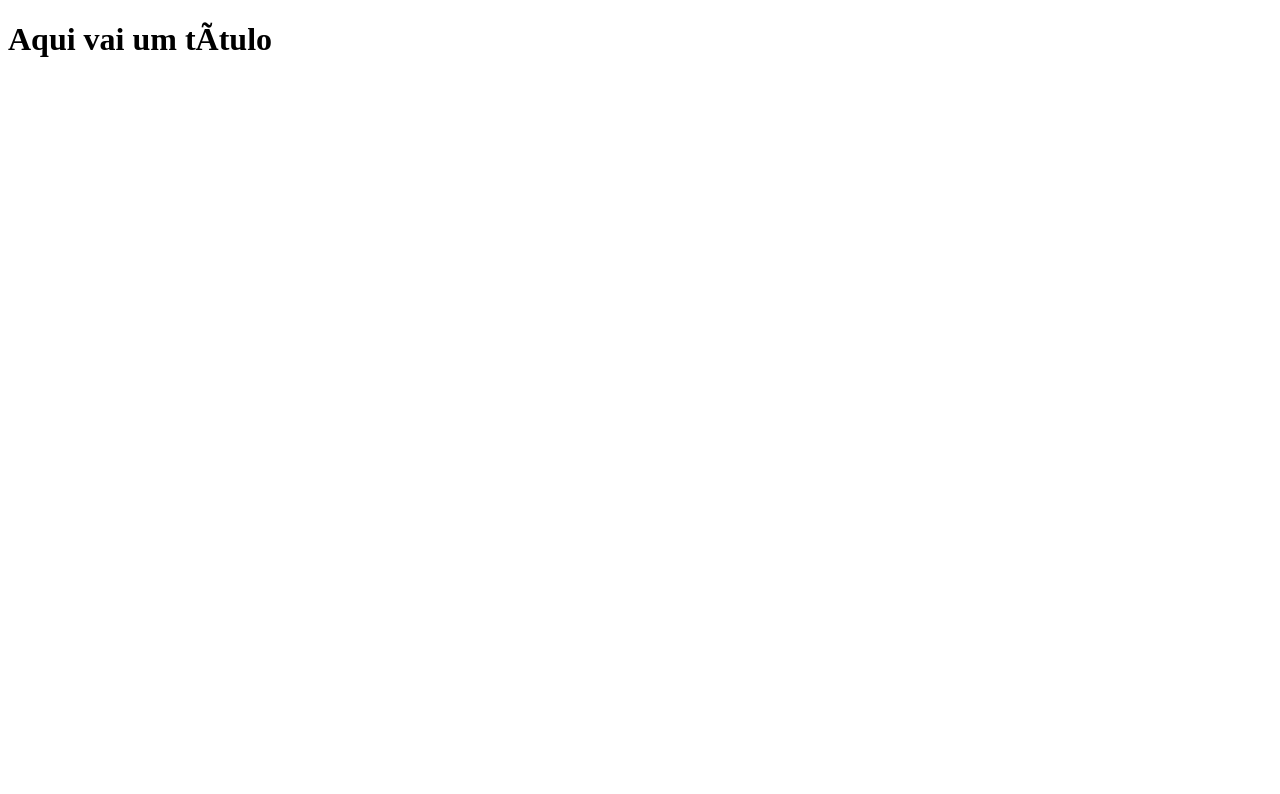
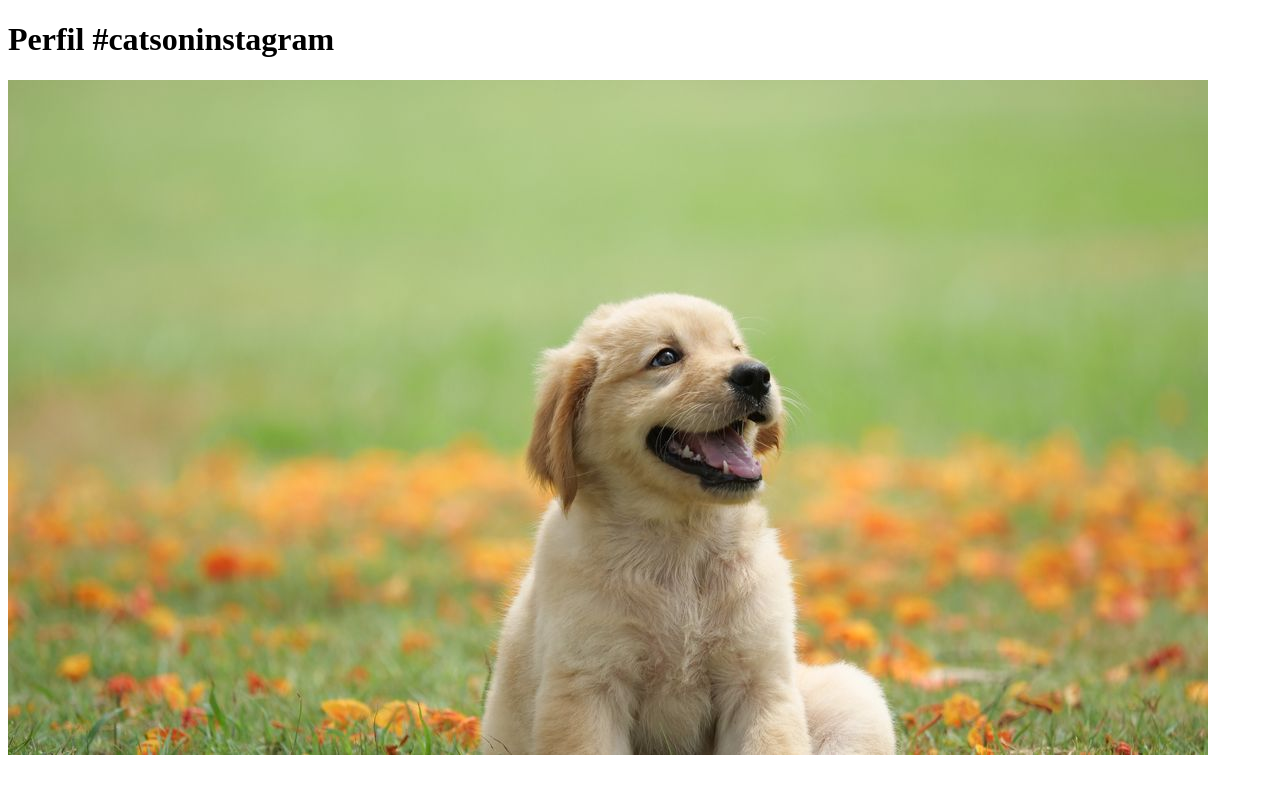
Before and after one commit to VitorRubenich/3sem, a plain HTML site: page index.html in a window 1280 px wide. Drawn offline with Linux system fonts and the light colour scheme.

Commit message:
add imagem

```diff
--- a/index.html
+++ b/index.html
@@ -1,19 +1,11 @@
 <!DOCTYPE html>
-
 <html lang=“pt-br”>
-
 <head>
-
-<title>Título da página</title>
-
-<meta charset=“utf-8”>
-
+    <title>Fanpage de Gatinhos</title>
+    <meta charset=“utf-8”>
 </head>
-
 <body>
-
-<h1>Aqui vai um título</h1>
-
+    <h1>Perfil #catsoninstagram</h1>
+    <img src="/images/dog.jpg" />
 </body>
-
 </html>
```
Also changed, not shown: images/dog.jpg (added).
